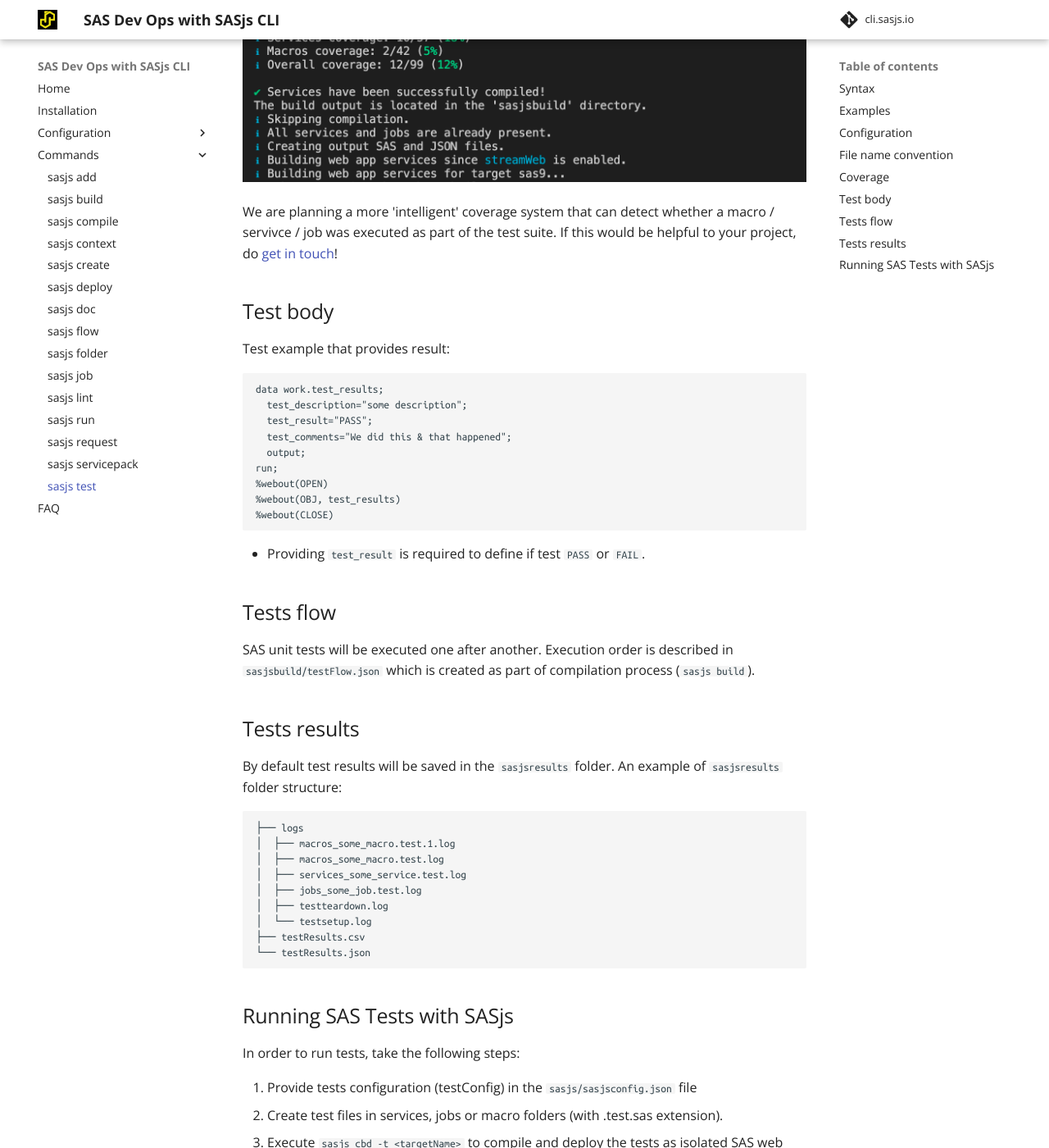
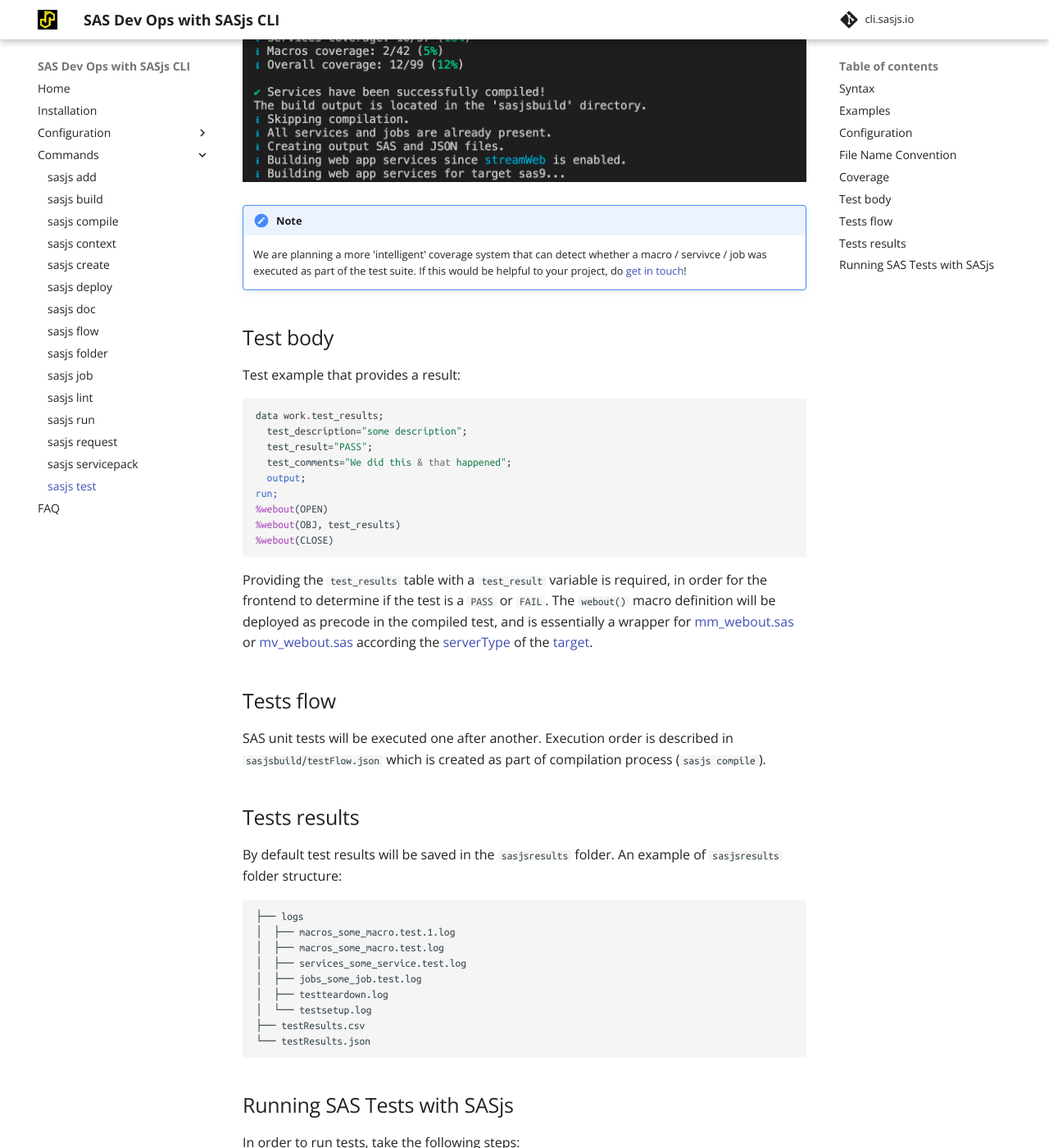
Before and after one commit to sasjs/cli.sasjs.io, an MkDocs documentation site: the page built from docs/test.md, in a window 1280 px wide and 1400 px high, scrolled down 3939 px. Shown: the whole window at 82% size. Built offline with MkDocs 1.6.1 and Material for MkDocs 9.7.7, drawn with Linux system fonts in a browser that asks for light colours; some of the changed text lies outside the part shown.

Commit message:
chore: automated commit

````diff
--- a/docs/test.md
+++ b/docs/test.md
@@ -93,27 +93,27 @@
 - `termProgram` is inserted at the end of every test
 - `macroVars` are defined at the start of every test
 
-## File name convention
+## File Name Convention
 
 Only files names that match following pattern will be considered as tests. Pattern:
 
 ```
-[name].test.[order(optional)].sas
+[filename].test<.integer>.sas
 ```
 
 Examples:
 
 ```
-someService.test.sas
-someJob.test.0.sas
-someJob.test.1.sas
+some_service.test.sas
+some_job.test.0.sas
+some_job.test.1.sas
 ```
 
-- Providing order number is optional, if provided, test will be executed accordingly to this number (`someJob.test.0.sas` first and `someJob.test.1.sas` second).
+- Providing a test integer is optional, if provided, the tests will be executed accordingly to numerical order - eg `some_job.test.0.sas` first and `some_job.test.1.sas` second.
 
 ## Coverage
 
-A SAS Service, Job or Macro is considered covered if there is a test file with the same name, for example:
+A SAS Service, Job or Macro is considered covered if there is a test file with the same **filename**, for example:
 
 ```
 ├── some_service.sas
@@ -128,14 +128,15 @@
 
 ![sas test coverage](img/coverage.png)
 
-We are planning a more 'intelligent' coverage system that can detect whether a macro / servivce / job was executed as part of the test suite.  If this would be helpful to your project, do [get in touch](https://sasapps.io/contact-us)!
+!!! note
+    We are planning a more 'intelligent' coverage system that can detect whether a macro / servivce / job was executed as part of the test suite.  If this would be helpful to your project, do [get in touch](https://sasapps.io/contact-us)!
 
 
 ## Test body
 
-Test example that provides result:
+Test example that provides a result:
 
-```
+```sas
 data work.test_results;
   test_description="some description";
   test_result="PASS";
@@ -147,11 +148,11 @@
 %webout(CLOSE)
 ```
 
-- Providing `test_result` is required to define if test `PASS` or `FAIL`.
+Providing the `test_results` table with a `test_result` variable is required, in order for the frontend to determine if the test is a `PASS` or `FAIL`.  The `webout()` macro definition will be deployed as precode in the compiled test, and is essentially a wrapper for [mm_webout.sas](https://core.sasjs.io/mm__webout_8sas.html) or [mv_webout.sas](https://core.sasjs.io/mv__webout_8sas.html) according the [serverType](https://cli.sasjs.io/sasjsconfig.html#targets_items_anyOf_i0_serverType) of the [target](https://cli.sasjs.io/faq/#what-is-the-difference-between-local-and-global-targets).
 
 ## Tests flow
 
-SAS unit tests will be executed one after another. Execution order is described in `sasjsbuild/testFlow.json` which is created as part of compilation process (`sasjs build`).
+SAS unit tests will be executed one after another. Execution order is described in `sasjsbuild/testFlow.json` which is created as part of compilation process (`sasjs compile`).
 
 ## Tests results
 
````
